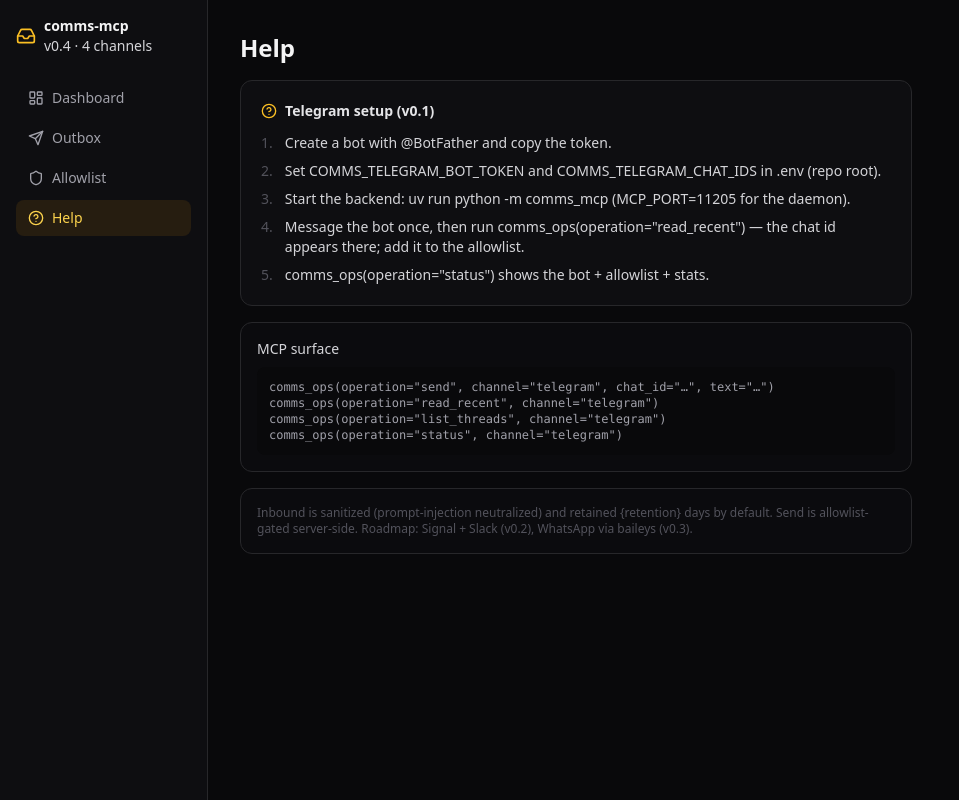
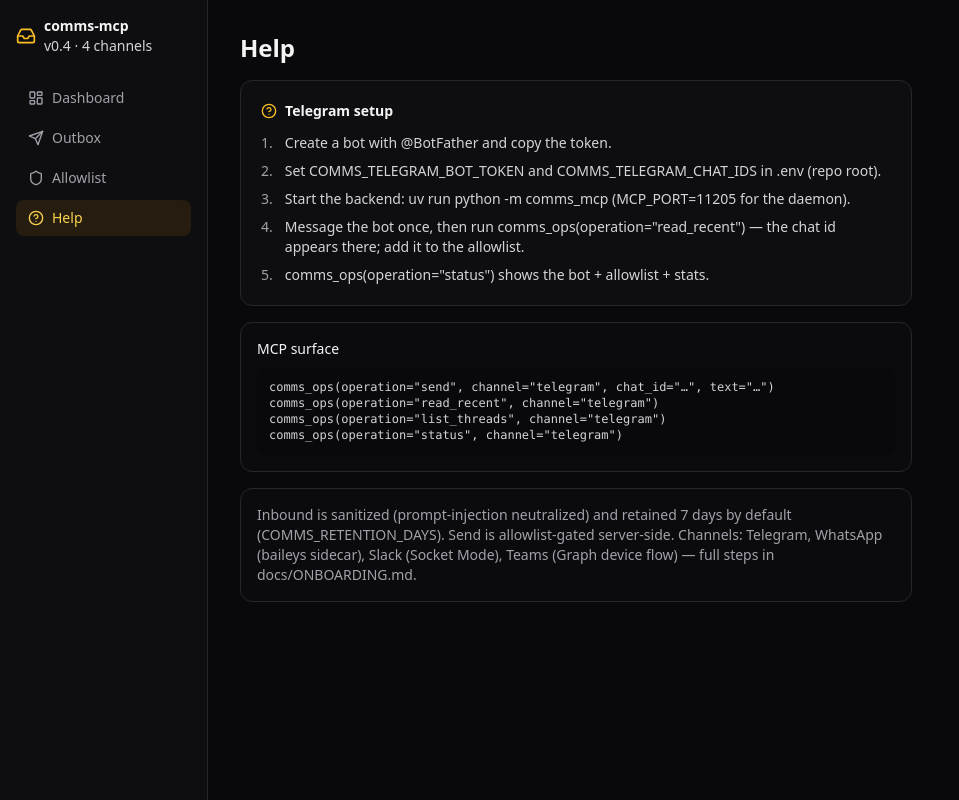
Before and after one commit to sandraschi/comms-mcp, a React (Vite) app in the folder web_sota/: page /help in a window 1280 px wide. Shown: the whole page, without its empty margins (0-959 px from the left). Built offline with nearby package versions, Linux system fonts and the light colour scheme.

Commit message:
assfix comms-mcp: Help versions and testids, biome config plus dep, Windows CI with web gates

```diff
--- a/web_sota/package.json
+++ b/web_sota/package.json
@@ -7,7 +7,8 @@
     "dev": "vite",
     "build": "tsc -b && vite build",
     "preview": "vite preview",
-    "typecheck": "tsc --noEmit"
+    "typecheck": "tsc --noEmit",
+    "biome:ci": "biome check src/"
   },
   "dependencies": {
     "axios": "^1.6.2",
@@ -18,6 +19,7 @@
     "react-router-dom": "^6.22.0"
   },
   "devDependencies": {
+    "@biomejs/biome": "^2.5.15",
     "@types/react": "^18.2.0",
     "@types/react-dom": "^18.2.0",
     "@vitejs/plugin-react": "^4.2.0",
--- a/web_sota/src/pages/Help.tsx
+++ b/web_sota/src/pages/Help.tsx
@@ -1,9 +1,9 @@
-import { HelpCircle } from 'lucide-react';
+import { HelpCircle } from "lucide-react";
 
 const STEPS = [
-    'Create a bot with @BotFather and copy the token.',
-    'Set COMMS_TELEGRAM_BOT_TOKEN and COMMS_TELEGRAM_CHAT_IDS in .env (repo root).',
-    'Start the backend: uv run python -m comms_mcp (MCP_PORT=11205 for the daemon).',
+    "Create a bot with @BotFather and copy the token.",
+    "Set COMMS_TELEGRAM_BOT_TOKEN and COMMS_TELEGRAM_CHAT_IDS in .env (repo root).",
+    "Start the backend: uv run python -m comms_mcp (MCP_PORT=11205 for the daemon).",
     'Message the bot once, then run comms_ops(operation="read_recent") — the chat id appears there; add it to the allowlist.',
     'comms_ops(operation="status") shows the bot + allowlist + stats.',
 ];
@@ -13,32 +13,42 @@ export default function Help() {
         <div data-testid="help-page" className="max-w-2xl">
             <h1 className="text-2xl font-bold">Help</h1>
             <div className="mt-4 rounded-xl border border-zinc-800 bg-zinc-900/40 p-5">
-                <h2 className="flex items-center gap-2 text-sm font-semibold text-zinc-200">
-                    <HelpCircle className="h-4 w-4 text-amber-400" /> Telegram setup (v0.1)
+                <h2 className="flex items-center gap-2 text-sm font-semibold text-zinc-100">
+                    <HelpCircle className="h-4 w-4 text-amber-400" /> Telegram
+                    setup
                 </h2>
                 <ol className="mt-3 space-y-2 text-sm text-zinc-300">
                     {STEPS.map((s, i) => (
                         <li key={i} className="flex gap-3">
-                            <span className="text-zinc-600">{i + 1}.</span>
+                            <span className="text-zinc-400">{i + 1}.</span>
                             <span>{s}</span>
                         </li>
                     ))}
                 </ol>
             </div>
 
-            <div className="mt-4 rounded-xl border border-zinc-800 bg-zinc-900/20 p-4 text-sm text-zinc-400">
-                <div className="font-medium text-zinc-300">MCP surface</div>
-                <pre className="mt-2 overflow-x-auto rounded-lg bg-zinc-950 p-3 text-xs text-zinc-400">
-{`comms_ops(operation="send", channel="telegram", chat_id="…", text="…")
+            <div
+                data-testid="help-mcp-surface"
+                className="mt-4 rounded-xl border border-zinc-800 bg-zinc-900/20 p-4 text-sm text-zinc-300"
+            >
+                <div className="font-medium text-zinc-100">MCP surface</div>
+                <pre className="mt-2 overflow-x-auto rounded-lg bg-zinc-950 p-3 text-xs text-zinc-300">
+                    {`comms_ops(operation="send", channel="telegram", chat_id="…", text="…")
 comms_ops(operation="read_recent", channel="telegram")
 comms_ops(operation="list_threads", channel="telegram")
 comms_ops(operation="status", channel="telegram")`}
                 </pre>
             </div>
 
-            <div className="mt-4 rounded-xl border border-zinc-800 bg-zinc-900/20 p-4 text-xs text-zinc-600">
-                Inbound is sanitized (prompt-injection neutralized) and retained {`{retention}`} days by default. Send is
-                allowlist-gated server-side. Roadmap: Signal + Slack (v0.2), WhatsApp via baileys (v0.3).
+            <div
+                data-testid="help-retention"
+                className="mt-4 rounded-xl border border-zinc-800 bg-zinc-900/20 p-4 text-sm text-zinc-400"
+            >
+                Inbound is sanitized (prompt-injection neutralized) and retained
+                7 days by default (COMMS_RETENTION_DAYS). Send is
+                allowlist-gated server-side. Channels: Telegram, WhatsApp
+                (baileys sidecar), Slack (Socket Mode), Teams (Graph device
+                flow) — full steps in docs/ONBOARDING.md.
             </div>
         </div>
     );
```
Also changed, not shown: web_sota/biome.json (added, +17 -0 lines), 1 other file (tests, documents, lock files or other folders).
